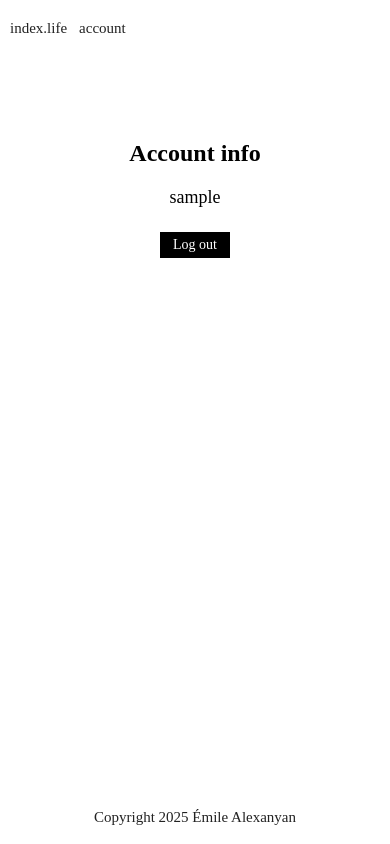
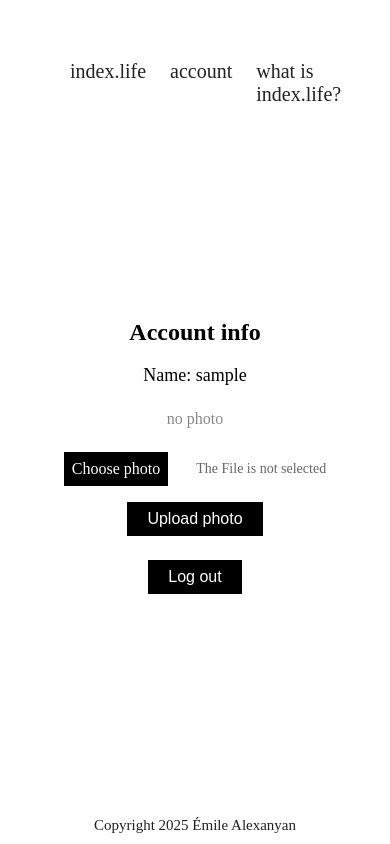
Before and after one commit to CryptoNerf/index.lifeFull, a Django app: page /account/ in a window 390 px wide. Run offline with Django 5.2, Linux system fonts and the light colour scheme; the visitor is signed in with stand-in values (Sample User, id 1); data comes from the database, SQL or seed files in the repository; data that the repository does not hold is empty.

Commit message:
Add user profile management and enhance account features
- Introduced Profile model with image upload functionality.
- Updated account view to handle profile creation and image uploads.
- Enhanced account template to display user profile photo and average mood index.
- Added "What is index.life?" page with explanatory content.
- Refactored CSS for improved layout and styling across various templates.
- Updated URL routing to include new page and serve media files in development.
- Configured environment variables for database settings and secret key management.

```diff
--- a/myproject/main/forms.py
+++ b/myproject/main/forms.py
@@ -1,6 +1,8 @@
 from django import forms
 from django.contrib.auth.forms import AuthenticationForm, UserCreationForm
 from django.contrib.auth.models import User
+
+from .models import Profile
 
 class CustomLoginForm(AuthenticationForm):
     username = forms.CharField(
@@ -26,3 +28,8 @@ class CustomRegisterForm(UserCreationForm):
     class Meta:
         model = User
         fields = ['username', 'password1', 'password2']
+
+class ProfileForm(forms.ModelForm):
+    class Meta:
+        model = Profile
+        fields = ['photo']
--- a/myproject/main/models.py
+++ b/myproject/main/models.py
@@ -1,6 +1,8 @@
 # main/models.py
 from django.db import models
 from django.contrib.auth.models import User
+from django.db.models.signals import post_save
+from django.dispatch import receiver
 
 class MoodEntry(models.Model):
     user = models.ForeignKey(User, on_delete=models.CASCADE)
@@ -10,3 +12,18 @@ class MoodEntry(models.Model):
 
     def __str__(self):
         return f"{self.date} - {self.rating}/10"
+
+class Profile(models.Model):
+    user = models.OneToOneField(User, on_delete=models.CASCADE)
+    photo = models.ImageField(upload_to='profile_photos/', blank=True, null=True)
+
+    def __str__(self):
+        return f"Profile of {self.user.username}"
+
+# Automatically create or update Profile when User is saved
+@receiver(post_save, sender=User)
+def create_or_update_user_profile(sender, instance, created, **kwargs):
+    if created:
+        Profile.objects.create(user=instance)
+    else:
+        instance.profile.save()
--- a/myproject/main/static/main/account.css
+++ b/myproject/main/static/main/account.css
@@ -1,20 +1,126 @@
+header {
+  width: 100%;
+  top: 0;
+  left: 0;
+}
+.top-menu {
+  display: flex;
+  gap: 24px;
+  font-size: 20px;
+  margin-top: 60px;
+  margin-left: 70px;
+}
+.menu-link {
+  color: #222;
+  text-decoration: none;
+  font-family: inherit;
+  transition: color 0.2s;
+}
+.menu-link:hover {
+  color: #000;
+  text-decoration: underline;
+}
+/* Make header fixed and add top padding to body */
+.main-header {
+  top: 0;
+  left: 0;
+  width: 100%;
+}
+body {
+  font-family: 'Times New Roman', Times, serif;
+  background: #fff;
+  margin: 0;
+  padding: 0;
+  display: flex;
+  flex-direction: column;
+  min-height: 100vh;
+
+}
 /* ========== Footer ========== */
 .main-footer {
-  position: fixed;
-  left: 0;
-  bottom: 0;
   width: 100%;
-  margin: 0;
+  margin: 20px 0 0 0;
   text-align: center;
   color: #222;
   font-size: 16px;
   background: #fff;
-  z-index: 10;
   padding: 10px 0;
+  flex-shrink: 0;
 }
+
+/* Полностью скрываем стандартный input file */
+.input-file {
+  position: absolute;
+  opacity: 0;
+  width: 0;
+  height: 0;
+  overflow: hidden;
+}
+
+/* Стилизуем label как кнопку (копируем стиль save-btn) */
+.input-file-label {
+  display: inline-block;
+  padding: 8px;
+  background: #000;
+  color: #fff;
+  border: none;
+  cursor: pointer;
+  font-size: 16px;
+  font-family: inherit;
+  text-decoration: none;
+  transition: background-color 0.3s ease;
+  margin-right: 12px;
+  user-select: none;
+}
+
+.input-file-label:hover {
+  background: #333;
+}
+
+.input-file-label:active {
+  transform: translateY(1px);
+}
+
+/* Стили для текста с названием файла */
+.selected-file {
+  color: #666;
+  font-size: 14px;
+  margin-left: 8px;
+}
+
+/* Контейнер для файлового инпута */
+.file-input-container {
+  margin-bottom: 16px;
+  display: flex;
+  align-items: center;
+  justify-content: center;
+  flex-wrap: wrap;
+  gap: 8px;
+}
+
+.center-account-block {
+  flex: 1;
+  display: flex;
+  flex-direction: column;
+  justify-content: center;
+  align-items: center;
+  text-align: center;
+}
+
 @media (max-width: 600px) {
   .main-footer {
     font-size: 15px;
     bottom: 8px;
   }
 }
+
+/* Unified button style for all account page buttons */
+.account-btn {
+  background: #000000;
+  color: #fff;
+  border: none;
+  padding: 8px 20px;
+  font-size: 16px;
+  cursor: pointer;
+  transition: background 0.2s;
+}
--- a/myproject/main/static/main/edit_day.css
+++ b/myproject/main/static/main/edit_day.css
@@ -14,14 +14,16 @@ body {
 
 header {
   width: 100%;
+  top: 0;
+  left: 0;
+  width: 100%;
 }
 .top-menu {
-  position: absolute;
-  top: 60px;
-  left: 70px;
   display: flex;
   gap: 24px;
-  font-size: 18px;
+  font-size: 20px;
+  margin-top: 60px;
+  margin-left: 70px;
 }
 .menu-link {
   color: #222;
@@ -32,6 +34,12 @@ header {
 .menu-link:hover {
   color: #000;
   text-decoration: underline;
+}
+/* Make header fixed and add top padding to body */
+.main-header {
+  top: 0;
+  left: 0;
+  width: 100%;
 }
 
 .center-content {
@@ -84,7 +92,7 @@ textarea {
   width: 100%;
   height: 100px;
   font-family: 'Times New Roman', Times, serif;
-  font-size: 16px;
+  font-size: 20px;
   border: 1px solid #222;
   padding: 8px;
   box-sizing: border-box;
@@ -117,15 +125,7 @@ textarea {
   bottom: 0;
 }
 @media (max-width: 600px) {
-  .header {
-    margin-top: 40px;
-  }
-  .top-menu {
-    top: 20px;
-    left: 10px;
-    font-size: 15px;
-    gap: 12px;
-  }
+
   .cubes-row {
     gap: 4px;
     margin: 16px 0;
--- a/myproject/main/templates/main/account.html
+++ b/myproject/main/templates/main/account.html
@@ -4,21 +4,55 @@
   <meta charset="UTF-8">
   <title>Account — index.life</title>
   {% load static %}
-  <link rel="stylesheet" href="{% static 'main/edit_day.css' %}">
+  <!-- edit_day.css removed: only account.css used for this page -->
   <link rel="stylesheet" href="{% static 'main/account.css' %}">
 </head>
 <body>
-  <div class="top-menu">
-    <a href="{% url 'mood_grid' %}" class="menu-link">index.life</a>
-    <a href="{% url 'account' %}" class="menu-link">account</a>
-  </div>
-  <div style="margin-top:120px;text-align:center;">
+  <header class="main-header">
+    <nav class="top-menu">
+      <a href="{% url 'mood_grid' %}" class="menu-link">index.life</a>
+      <a href="{% url 'account' %}" class="menu-link">account</a>
+      <a href="{% url 'what_is_index' %}" class="menu-link">what is index.life?</a>
+    </nav>
+  </header>
+  <div class="center-account-block">
     <h2>Account info</h2>
-    <div style="font-size:18px;margin-bottom:24px;">{{ user.username }}</div>
+    <div style="font-size:18px;margin-bottom:24px;">Name: {{ user.username }}</div>
+    {% if avg_rating %}
+      <div style="margin-bottom:18px;font-size:17px;">
+        Avg Mood Index: {{ avg_rating|floatformat:1 }}
+      </div>
+    {% endif %}
+    {% if profile.photo %}
+      <div style="margin-bottom:24px;">
+        <img src="{{ profile.photo.url }}" alt="Profile photo" style="max-width:200px;max-height:200px;object-fit:cover;">
+      </div>
+    {% else %}
+      <div style="margin-bottom:24px;">
+        <span style="color:#888;">no photo</span>
+      </div>
+    {% endif %}
+    <form method="post" enctype="multipart/form-data" style="margin-bottom:24px;">
+      {% csrf_token %}
+      <div class="file-input-container">
+        <label class="input-file-label">
+          Choose photo
+          <input type="file" name="photo" class="input-file" onchange="updateFileName(this)">
+        </label>
+        <span id="file-name" class="selected-file">The File is not selected</span>
+      </div>
+  <button class="account-btn" type="submit">Upload photo</button>
+    </form>
     <form action="{% url 'logout' %}" method="post">
       {% csrf_token %}
-      <button class="save-btn" type="submit">Log out</button>
+  <button class="account-btn" type="submit">Log out</button>
     </form>
+    <script>
+      function updateFileName(input) {
+        const fileName = input.files.length ? input.files[0].name : 'The File is not selected';
+        document.getElementById('file-name').textContent = fileName;
+      }
+    </script>
   </div>
   <footer class="main-footer">Copyright 2025 Émile Alexanyan</footer>
 </body>
--- a/myproject/main/templates/main/mood_grid.html
+++ b/myproject/main/templates/main/mood_grid.html
@@ -11,6 +11,7 @@
     <nav class="top-menu">
       <a href="{% url 'mood_grid' %}" class="menu-link">index.life</a>
       <a href="{% url 'account' %}" class="menu-link">account</a>
+      <a href="{% url 'what_is_index' %}" class="menu-link">what is index.life?</a>
     </nav>
   </header>
   <p class="calendar-title" style="font-weight: normal;">calendar<sup>2025</sup></p>
@@ -20,7 +21,7 @@
         <div class="month-block">
           <div class="month-grid">
             {% for day in month.days %}
-              <a href="{% url 'edit_day' day.date %}" class="cube {% if day.filled %}filled{% endif %}" title="{{ day.date }}"></a>
+              <a href="{% url 'edit_day' day.date %}" class="cube{% if day.filled %} filled{% endif %}{% if day.date == today %} today{% endif %}" title="{{ day.date }}"></a>
             {% endfor %}
           </div>
         </div>
--- a/myproject/main/urls.py
+++ b/myproject/main/urls.py
@@ -1,9 +1,16 @@
 from django.urls import path
 from . import views
+from django.conf import settings
+from django.conf.urls.static import static
 
 urlpatterns = [
-    path('moods/', views.mood_grid, name='mood_grid'),
+    path('', views.mood_grid, name='mood_grid'),
     path('register/', views.register, name='register'),
     path('day/<str:day>/', views.edit_day, name='edit_day'),
     path('account/', views.account, name='account'),
+    path('what_is_index/', views.what_is_index, name='what_is_index'),
 ]
+
+# Serve media files in development
+if settings.DEBUG:
+    urlpatterns += static(settings.MEDIA_URL, document_root=settings.MEDIA_ROOT)
--- a/myproject/main/views.py
+++ b/myproject/main/views.py
@@ -1,17 +1,39 @@
-
-
 from django.shortcuts import render, redirect
 from django.contrib.auth import login
 from django.contrib.auth.decorators import login_required
 from django import forms
 from .forms import CustomRegisterForm
+from .forms import ProfileForm
 from .models import MoodEntry
+from .models import Profile
 from datetime import datetime, date
 import calendar
+from django.db.models import Avg
+
+
+def what_is_index(request):
+    return render(request, 'main/what_is_index.html')
+
 
 @login_required
 def account(request):
-    return render(request, 'main/account.html', {'user': request.user})
+    profile, created = Profile.objects.get_or_create(user=request.user)
+    avg_rating = None
+    if request.user.is_authenticated:
+        avg_rating = MoodEntry.objects.filter(user=request.user).aggregate(Avg('rating'))['rating__avg']
+    if request.method == 'POST':
+        form = ProfileForm(request.POST, request.FILES, instance=profile)
+        if form.is_valid():
+            form.save()
+            return redirect('account')
+    else:
+        form = ProfileForm(instance=profile)
+    return render(request, 'main/account.html', {
+        'user': request.user,
+        'profile': profile,
+        'form': form,
+        'avg_rating': avg_rating
+    })
 
 class MoodEntryForm(forms.ModelForm):
     class Meta:
@@ -75,4 +97,5 @@ def mood_grid(request):
         months.append({'days': days})
 
     # Передаем список месяцев для адаптивной сетки
-    return render(request, 'main/mood_grid.html', {'months': months})
+    today = date.today()
+    return render(request, 'main/mood_grid.html', {'months': months, 'today': today})
--- a/myproject/myproject/urls.py
+++ b/myproject/myproject/urls.py
@@ -2,6 +2,8 @@ from django.contrib import admin
 from django.urls import path, include
 from django.contrib.auth import views as auth_views
 from main.forms import CustomLoginForm
+from django.conf import settings
+from django.conf.urls.static import static
 
 urlpatterns = [
     path('admin/', admin.site.urls),
@@ -20,3 +22,7 @@ urlpatterns = [
     # Твои маршруты приложения
     path('', include('main.urls')),
 ]
+
+# Serve media files in development
+if settings.DEBUG:
+    urlpatterns += static(settings.MEDIA_URL, document_root=settings.MEDIA_ROOT)
```
Also changed, not shown: myproject/main/static/main/calendar.css (+18 -10 lines), myproject/main/static/main/login.css (+57 -57 lines), myproject/main/static/main/what_is_index.css (added, +59 -0 lines), myproject/main/templates/main/edit_day.html (+14 -2 lines), myproject/main/templates/main/login.html (+21 -31 lines), myproject/main/templates/main/register.html (+23 -30 lines), myproject/main/templates/main/what_is_index.html (added, +55 -0 lines), myproject/myproject/settings.py (+21 -10 lines), myproject/main/migrations/0003_profile.py (added), 1 other file.
